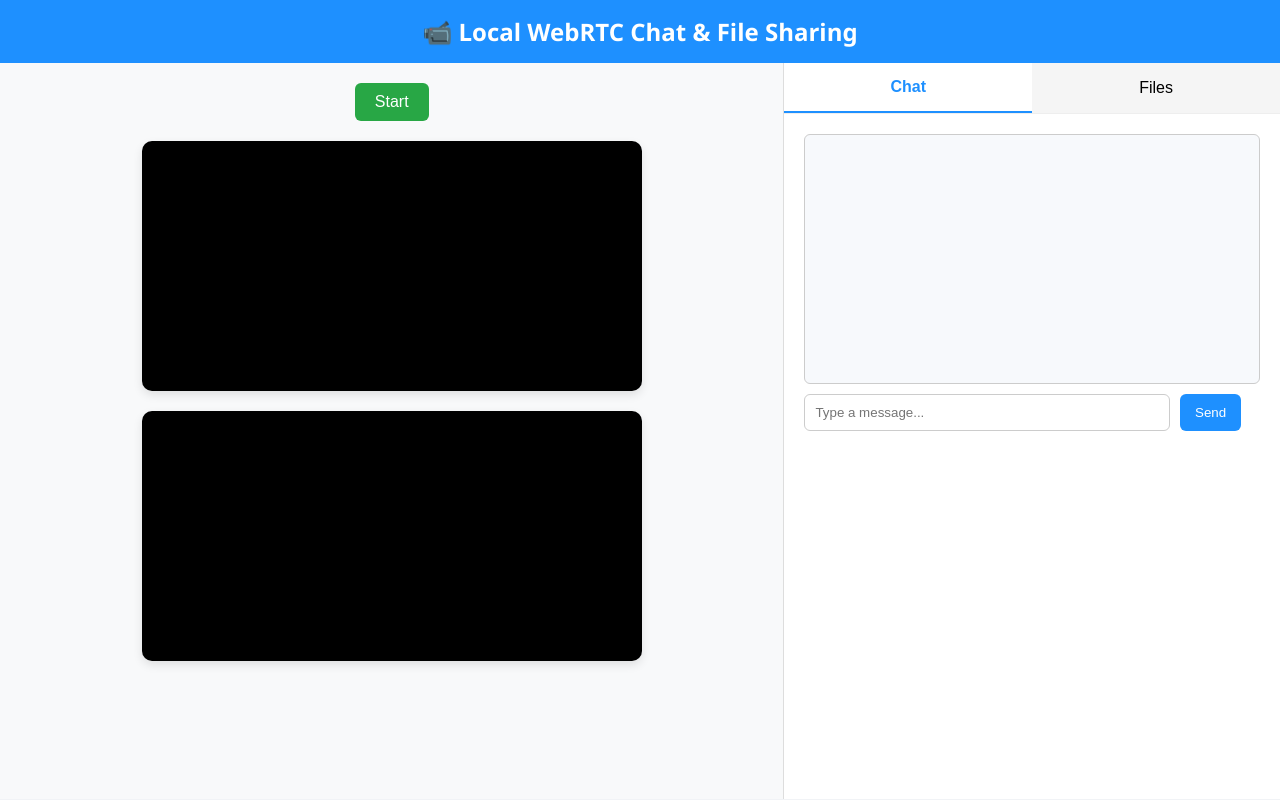
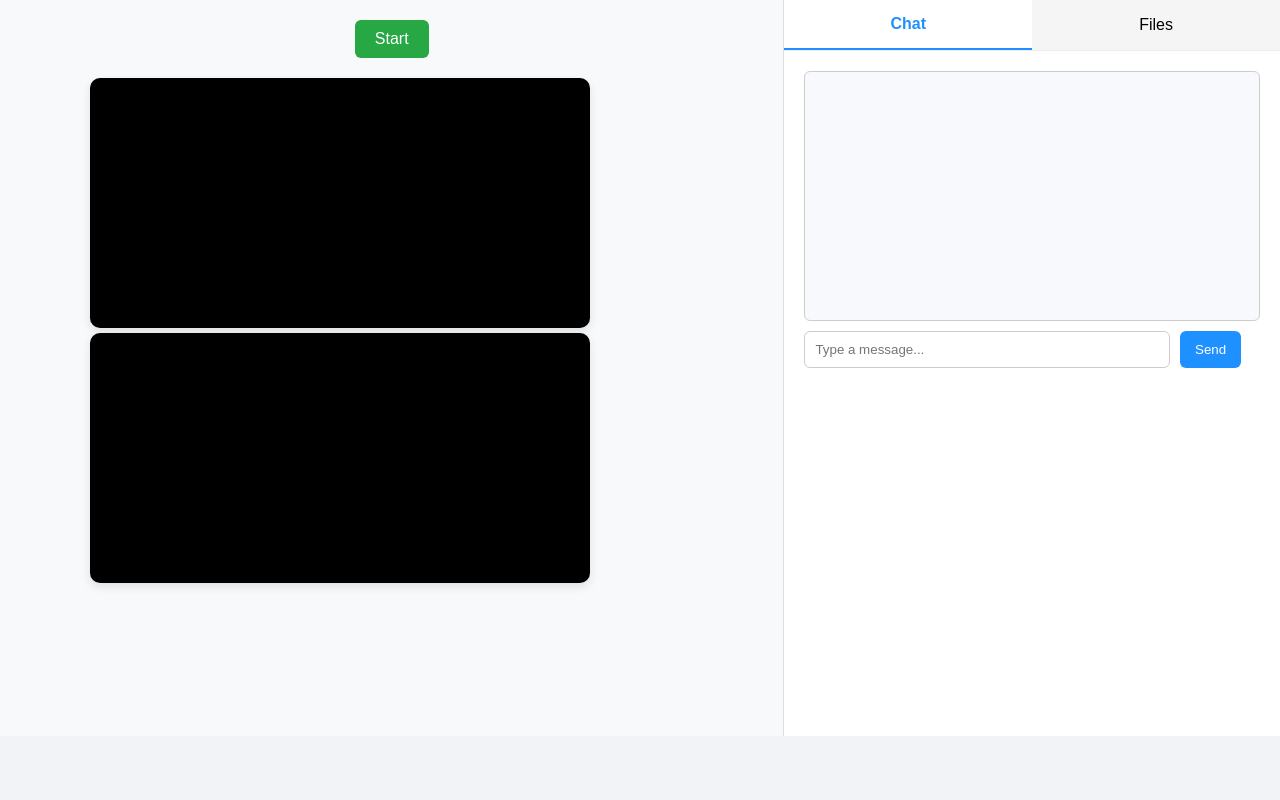
Before and after one commit to Chaitali2209/video-conferencing-lan, a website: page public/index.html in a window 1280 px wide. Drawn offline with nearby package versions, Linux system fonts and the light colour scheme; no server answers.

Commit message:
updated code

```diff
--- a/public/index.html
+++ b/public/index.html
@@ -219,15 +219,15 @@
 </head>
 <body>
 
-  <header>📹 Local WebRTC Chat & File Sharing</header>
+  <!-- <header>📹 Local WebRTC Chat & File Sharing</header> -->
 
   <main>
     <div class="video-section">
       <button id="start">Start</button>
-      <div class="video-row">
-        <video id="localVideo" autoplay muted playsinline></video>
-        <video id="remoteVideo" autoplay playsinline></video>
-      </div>
+      <div class="video-container">
+      <video id="remoteVideo" autoplay playsinline></video>
+      <video id="localVideo" class="local-preview" autoplay muted playsinline></video>
+    </div>
     </div>
 
     <div class="side-panel">
```
